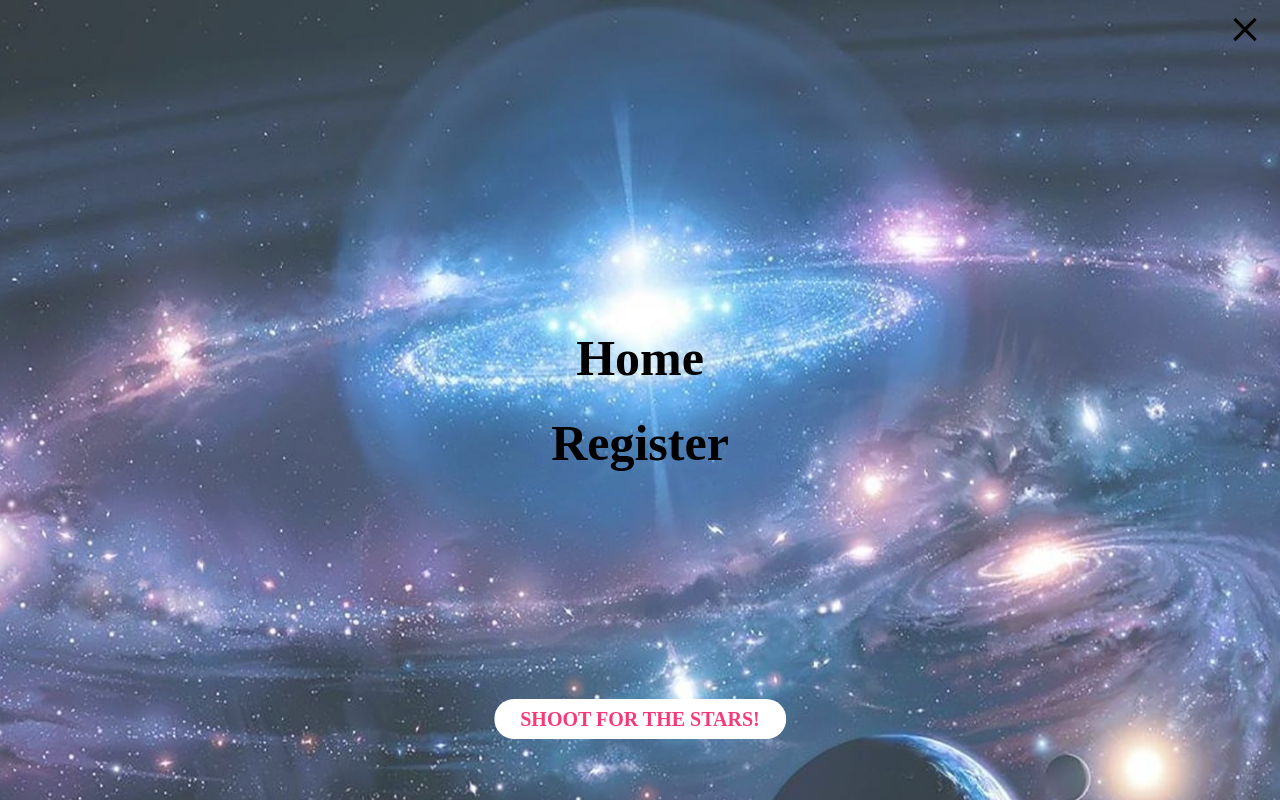
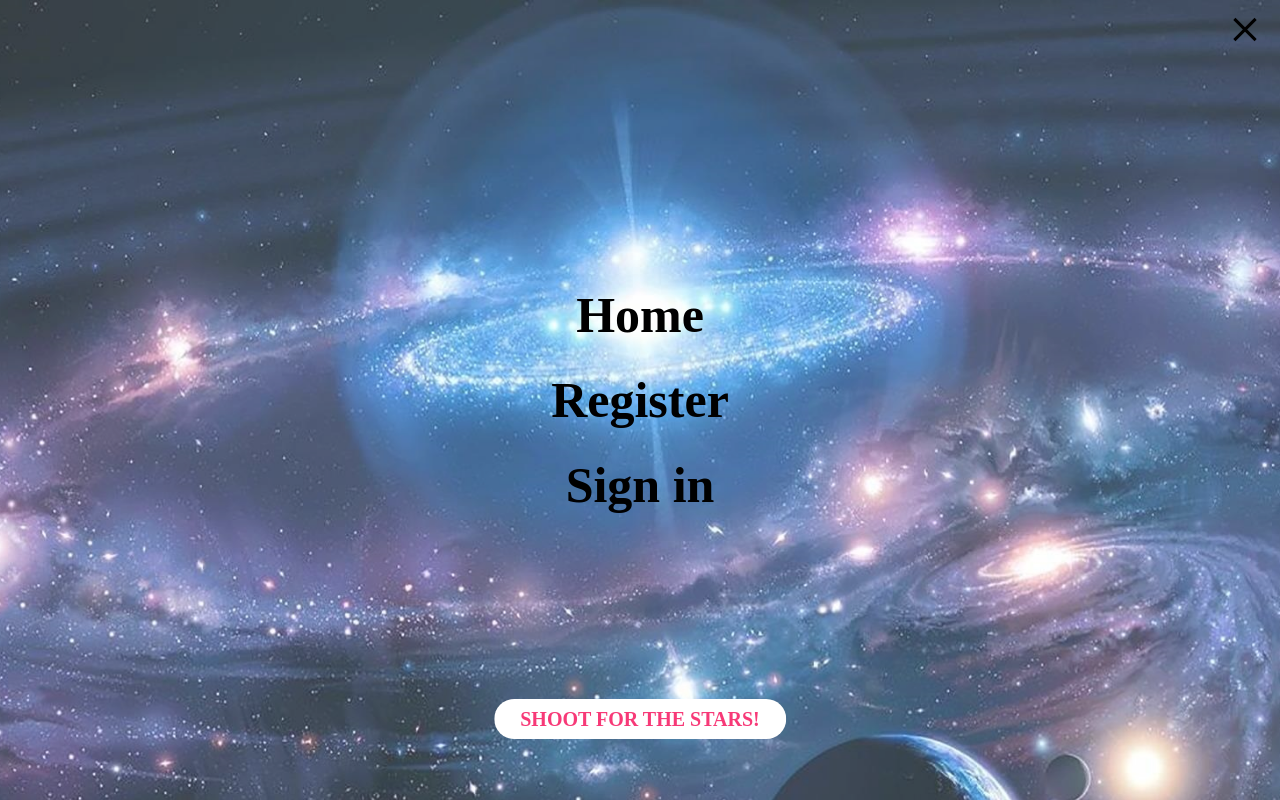
Before and after one commit to ehale06/AWS-Cloud-Challenge, a plain HTML site: page webapp/index.html in a window 1280 px wide. Both pictures are taken after a click on the button "Menu". Shown: the top 800 px of the page. Drawn offline with Linux system fonts and the light colour scheme; a web font is replaced by a local one.

Commit message:
create sign in functionality

```diff
--- a/webapp/index.html
+++ b/webapp/index.html
@@ -19,6 +19,7 @@
       <ul>
         <li><a href="index.html">Home</a></li>
         <li><a href="register.html">Register</a></li>
+        <li><a href="signin.html">Sign in</a></li>
       </ul>
     </nav>
     <button type="button" class="btn-menu"><span>Menu</span></button>
```
